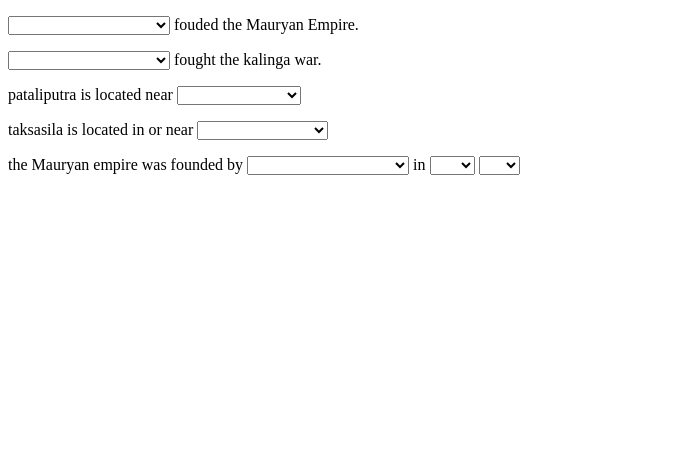
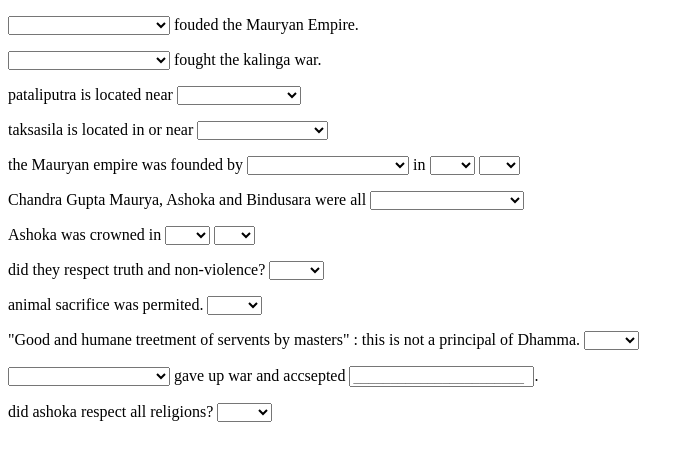
Before and after one commit to srujanshenoy/HTML-FILES, a plain HTML site: page help HTML/ashoka Quiz HTML/html.html in a window 1280 px wide. Shown: the whole page, without its empty margins (0-694 px from the left). Drawn offline with Linux system fonts and the light colour scheme.

Commit message:
updated Ashoka Quiz.

```diff
--- a/help HTML/ashoka Quiz HTML/html.html
+++ b/help HTML/ashoka Quiz HTML/html.html
@@ -73,6 +73,76 @@
       <option value="">CE</option>
     </select>
   </p>
+
+  <p>Chandra Gupta Maurya, Ashoka and Bindusara were all
+    <select>
+      <option value=""> </option>
+      <option> Emperors </option>
+      <option> Kings </option>
+      <option> Just Cognative people </option>
+      <option> none of the above </option>
+    </select>
+  </p>
+
+  <p>Ashoka was crowned in
+    <select>
+      <option> </option>
+      <option>321</option>
+      <option value="">293 </option>
+      <option value="">273 </option>
+      <option value="">268 </option>
+      <option value="">261 </option>
+    </select>
+    <select>
+      <option value=""> </option>
+      <option value="">BC</option>
+      <option value="">CE</option>
+    </select>
+  </p>
+
+  <p>did they respect truth and non-violence?
+    <select name="" id="">
+      <option> </option>
+      <option value="">True</option>
+      <option>False</option>
+    </select>
+  </p>
+
+  <p>animal sacrifice was permited.
+    <select name="" id="">
+      <option> </option>
+      <option value="">True</option>
+      <option>False</option>
+    </select>
+  </p>
+
+  <p>"Good and humane treetment of servents by masters" :
+    this is not a principal of Dhamma.
+    <select name="" id="">
+      <option> </option>
+      <option value="">True</option>
+      <option>False</option>
+    </select>
+  </p>
+
+  <p>
+    <select>
+      <option> </option>
+      <option>Chandra Gupta Maurya</option>
+      <option>Bindusara</option>
+      <option>Ashoka</option>
+    </select>
+    gave up war and accsepted
+    <input type="text" placeholder="_______________________">.
+  </p>
+
+  <p>did ashoka respect all religions?
+    <select name="" id="">
+      <option> </option>
+      <option value="">True</option>
+      <option>False</option>
+    </select>
+  </p>
 </body>
 
 </html>
```
